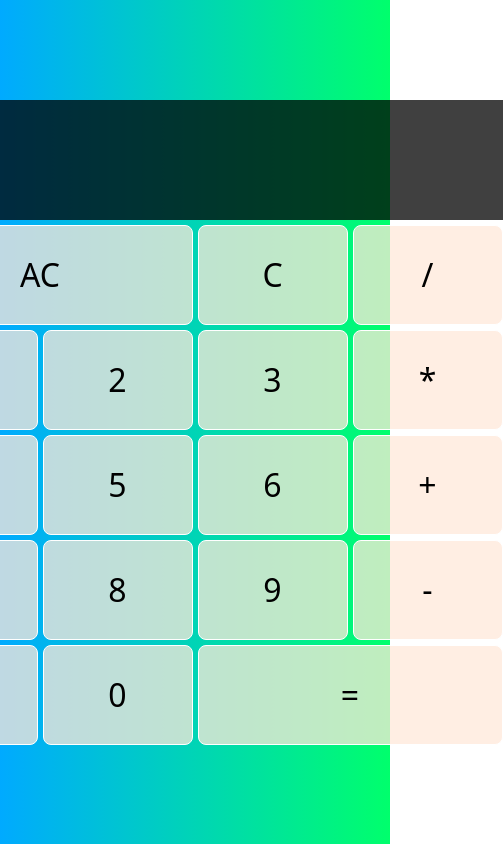
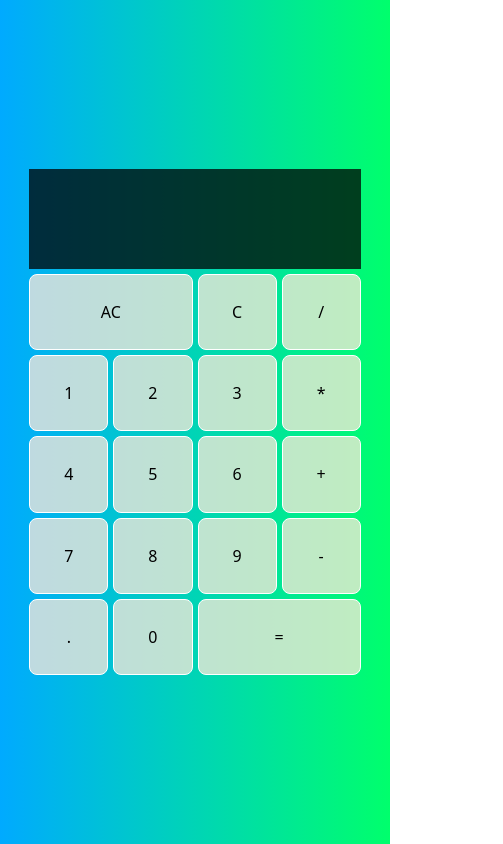
Before and after one commit to s-hayashi123/003-calculater, a React (Vite) app: page / in a window 390 px wide. Shown: the whole page, 503 px wide, since content can reach past the window. Built offline with nearby package versions, Linux system fonts and the light colour scheme.

Commit message:
レスポンシブ対応した

```diff
--- a/src/App.css
+++ b/src/App.css
@@ -14,10 +14,12 @@ body {
   display: grid;
   justify-content: center;
   align-content: center;
-  min-height: 100vh;
-  grid-template-columns: repeat(4, 150px);
-  grid-template-rows: minmax(120px, auto) repeat(5, 100px);
+  min-height: 80vh;
+  grid-template-columns: repeat(4, minmax(60px, 1fr));
+  grid-template-rows: minmax(100px, auto) repeat(5, minmax(60px, 1fr));
   gap: 5px;
+  width: 100vw;
+  max-width: 400px;
 }
 
 .calculator-grid>button {
@@ -57,3 +59,15 @@ body {
   color: white;
   font-size: 2.5rem;
 }
+
+@media (max-width: 500px) {
+  .calculator-grid {
+    max-width: 85vw;
+    min-height: 60vh;
+    grid-template-rows: minmax(100px, auto) repeat(5, minmax(40px, 1fr));
+  }
+
+  .calculator-grid>button {
+    font-size: 1rem;
+  }
+}
```
